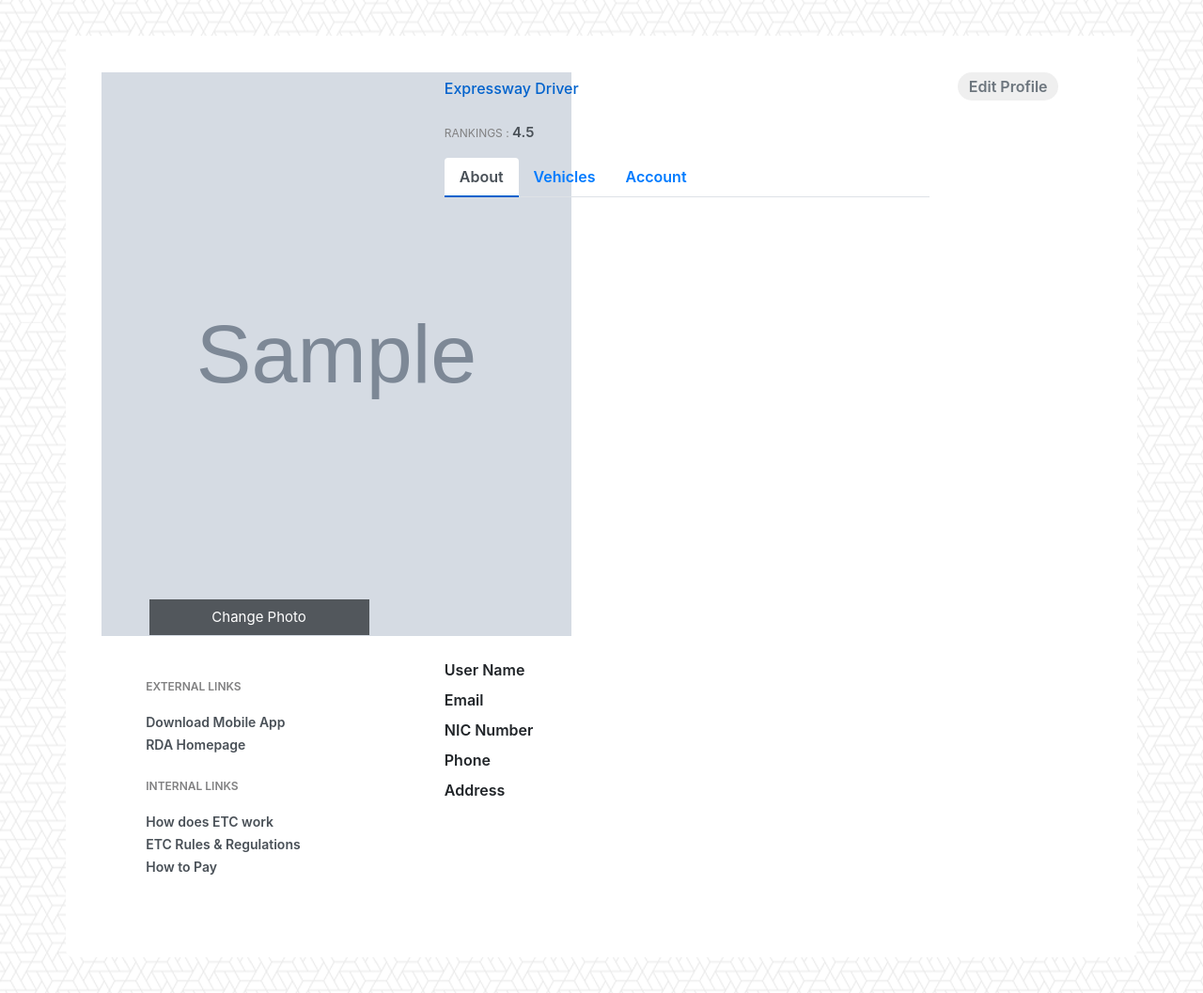
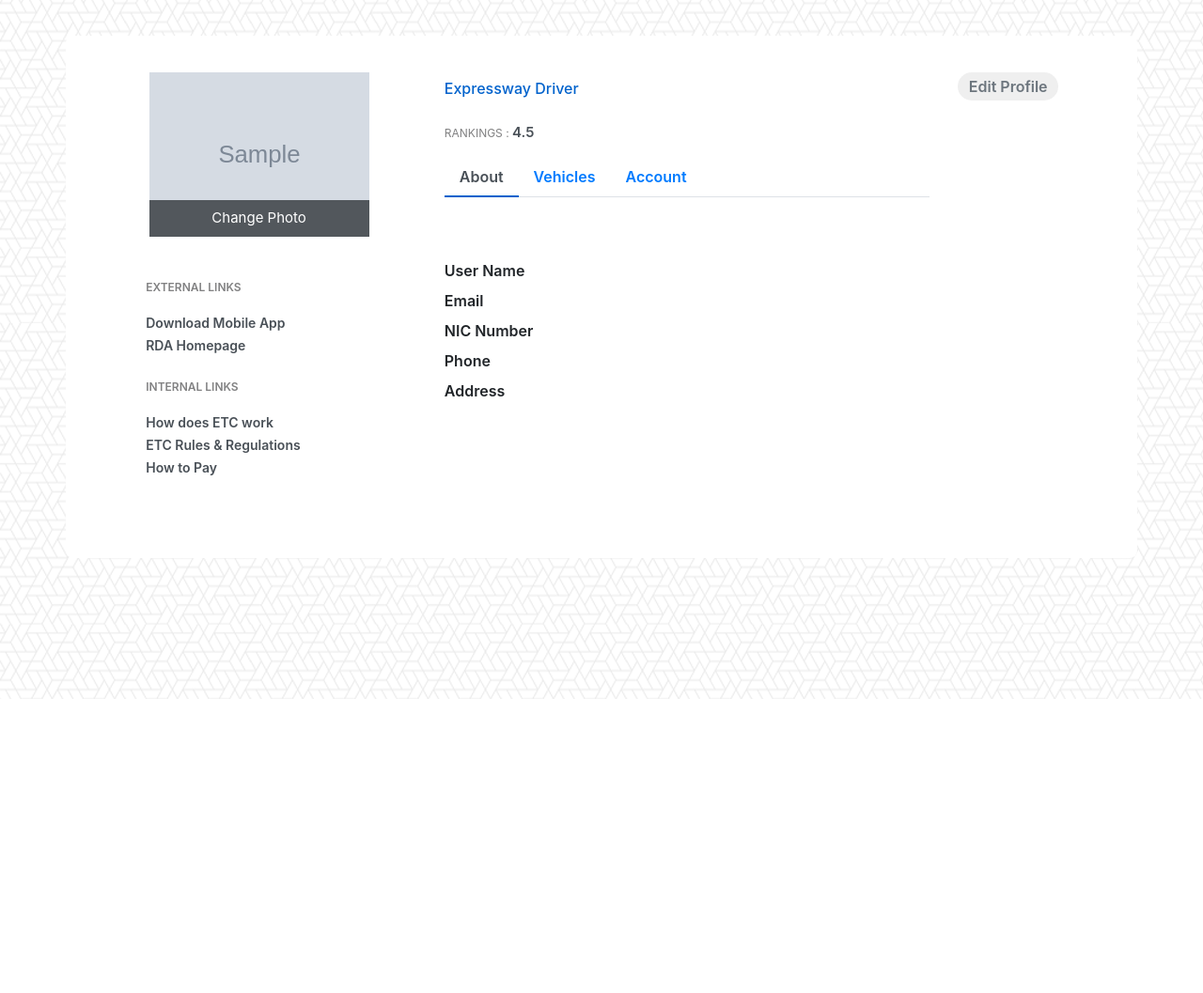
Before and after one commit to IsharaPriyadarshana/openRoadTolling, a Symfony app: template templates/main/home.html.twig in a window 1280 px wide. Shown: the part 56-1113 px from the top of the page at 94% size. After the commit the page ends 800 px from the top, so only its background shows below. Run offline with Twig, Linux system fonts and the light colour scheme; the template is opened without the code that fills it: most values are stand-ins (such as "Sample title", 1, 10 or a date in 2020); grey boxes marked "Sample" are stand-in pictures; some libraries are stand-ins or nearby versions.

Commit message:
editing image fixed size

```diff
--- a/templates/main/home.html.twig
+++ b/templates/main/home.html.twig
@@ -25,6 +25,7 @@
             overflow: hidden;
             margin-top: -20%;
             width: 70%;
+            height: 50%;
             border: none;
             border-radius: 0;
             font-size: 15px;
@@ -115,7 +116,7 @@
             <div class="row">
                 <div class="col-md-4">
                     <div class="profile-img">
-                        <img src="{{ photoSrc }}" alt="" style="width:500px;height:600px;" />
+                        <img src="{{ photoSrc }}" alt=""/>
                         <div class="file btn btn-lg btn-primary" id="fileUploadButton">
                             Change Photo
                         </div>
```
